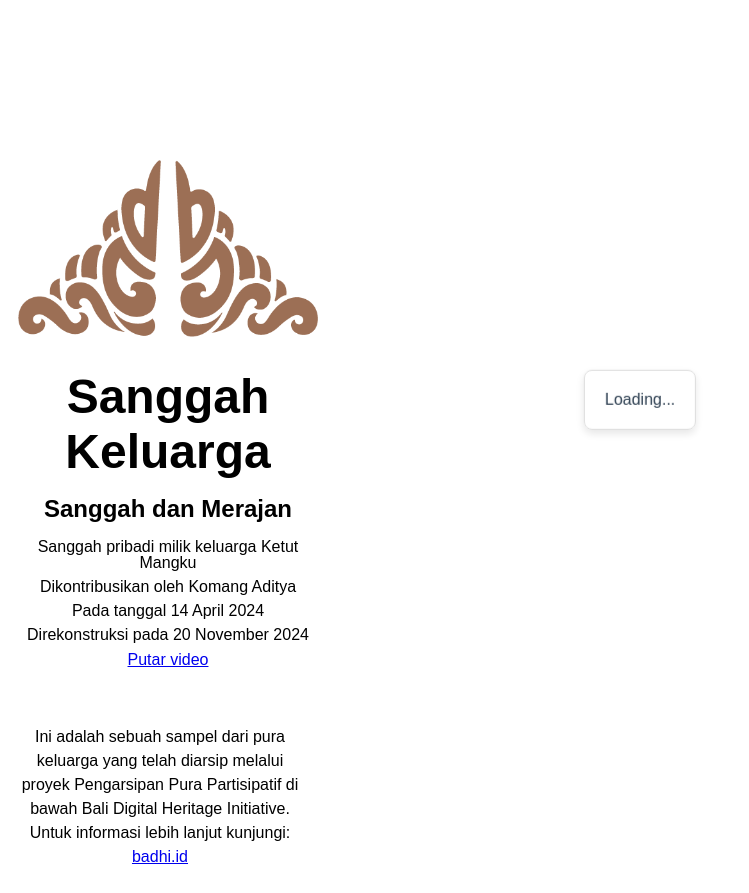
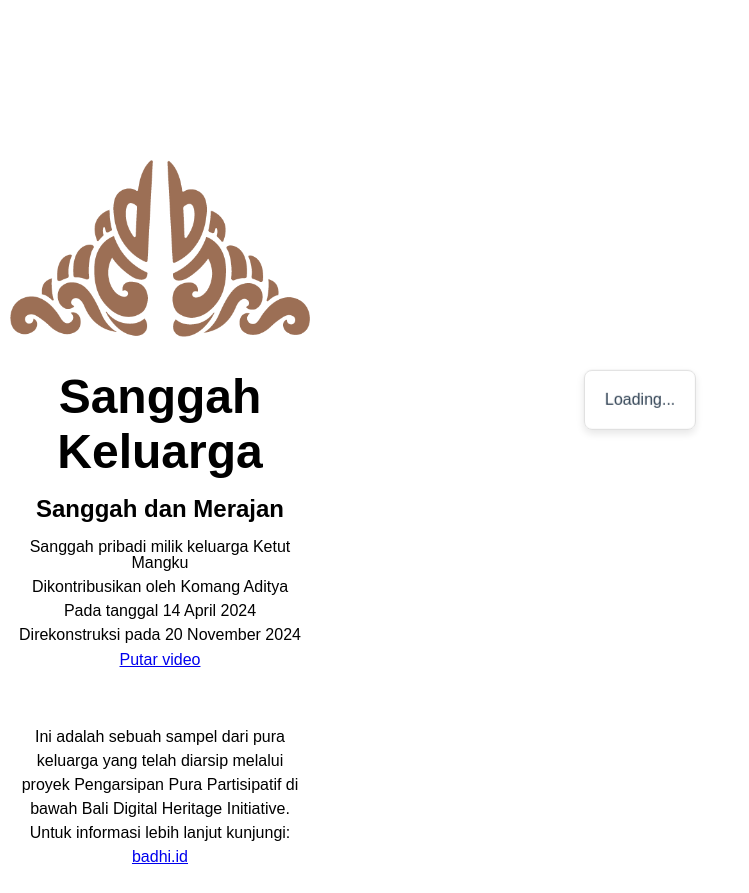
Before and after one commit to KadekSatriadi/temple-viewer-test, a website: page index.html in a window 1280 px wide. Shown: the whole page, without its empty margins (0-749 px from the left). Drawn offline with nearby package versions, Linux system fonts and the light colour scheme.

Commit message:
minor css update

```diff
--- a/index.html
+++ b/index.html
@@ -63,7 +63,6 @@
                 text-align: center;
                 max-width: 800px;
                 margin: 0 auto;
-                padding-left: 1rem;
                 padding-top: 10rem;
             }
 
```
